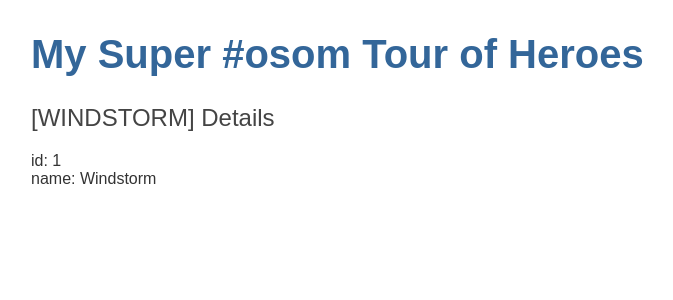
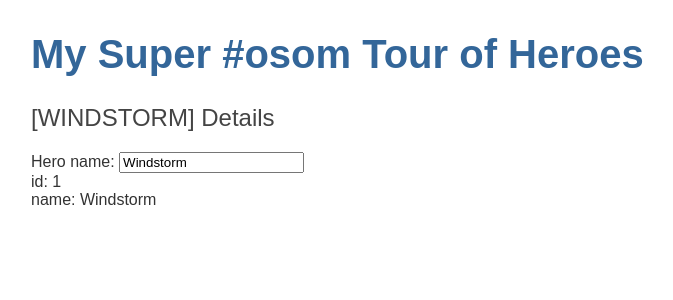
Before and after one commit to jo-cor/sandbox2022, an Angular app in the folder angular-tour-of-heroes/: page / in a window 1280 px wide. Shown: the top 300 px of the page, without its empty margins (1-674 px from the left). Built offline with nearby package versions, Linux system fonts and the light colour scheme.

Commit message:
two way binding

```diff
--- a/angular-tour-of-heroes/src/app/heroes/heroes.component.html
+++ b/angular-tour-of-heroes/src/app/heroes/heroes.component.html
@@ -1,3 +1,7 @@
 <h2>[{{ hero.name | uppercase }}] Details</h2>
+<div>
+  <label for="name">Hero name: </label>
+  <input id="name" [(ngModel)]="hero.name" placeholder="name" />
+</div>
 <div><span>id: </span>{{ hero.id }}</div>
 <div><span>name: </span>{{ hero.name }}</div>
```
Also changed, not shown: angular-tour-of-heroes/src/app/app.module.ts (+5 -10 lines).
